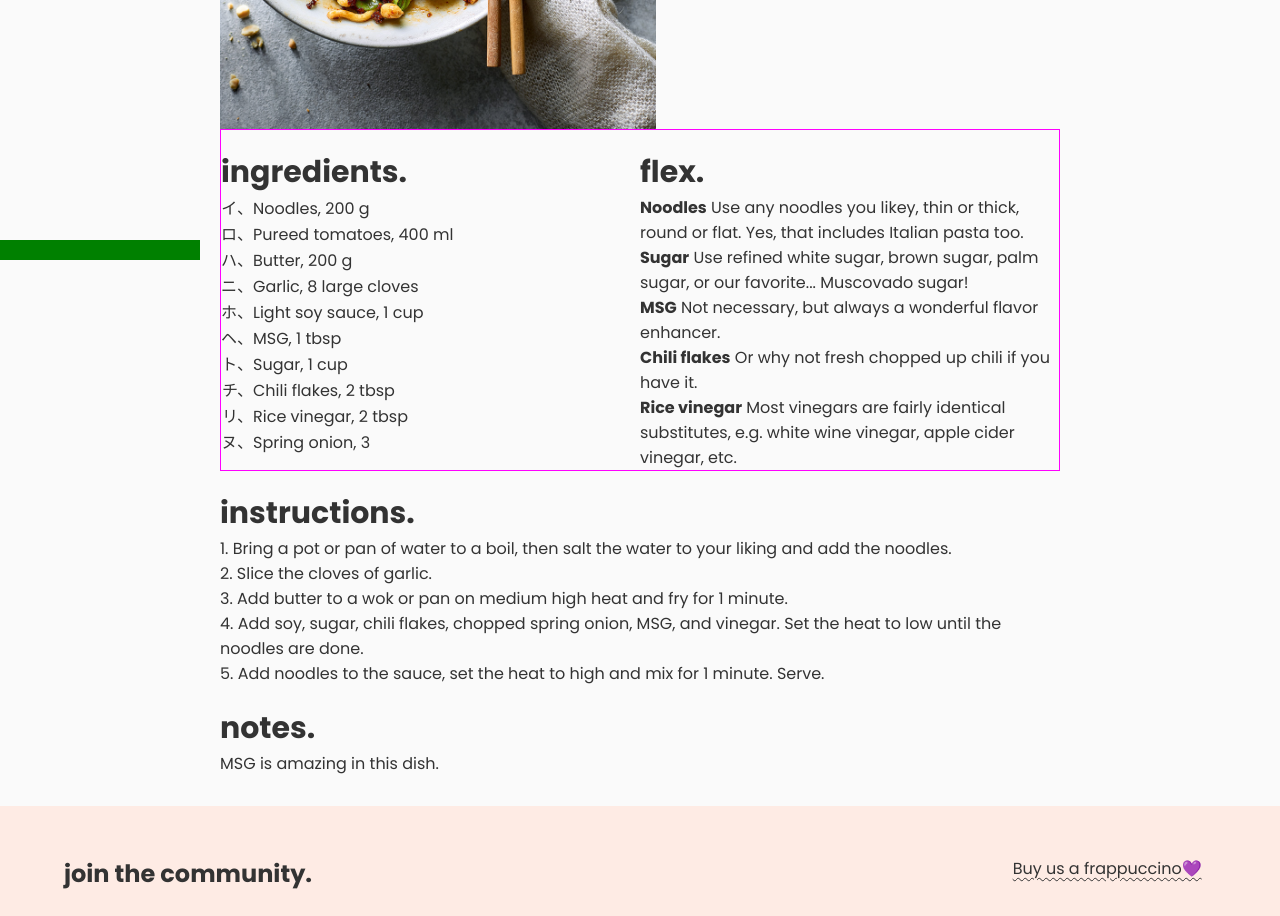
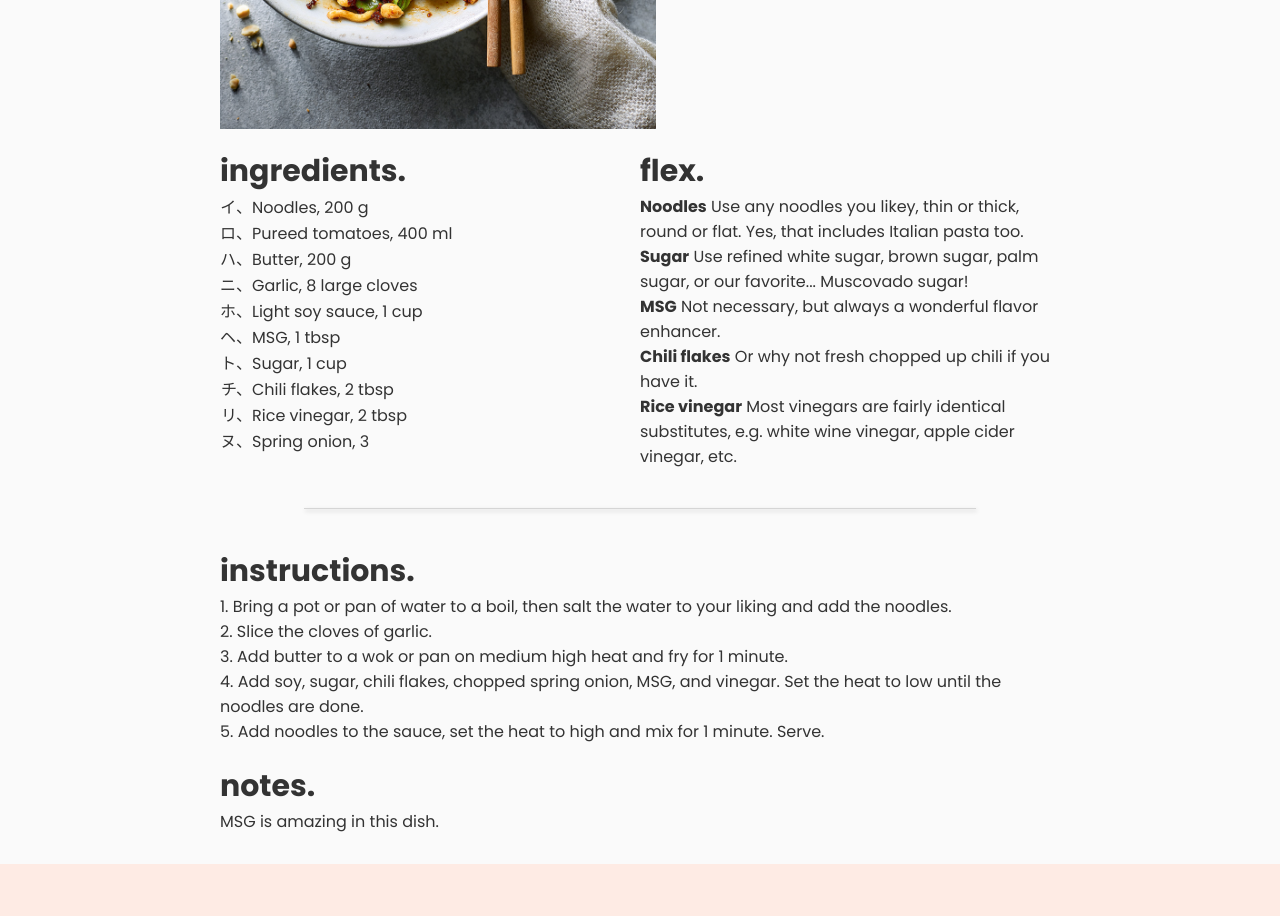
Before and after one commit to FredrikRidderfalk/let-me-feed-you, an Angular app: page /recipe in a window 1280 px wide. Shown: the part 540-1456 px from the top of the page. Built offline with nearby package versions, Linux system fonts and the light colour scheme.

Commit message:
add divider

```diff
--- a/src/app/components/recipe/recipe.component.sass
+++ b/src/app/components/recipe/recipe.component.sass
@@ -63,18 +63,23 @@ h2
     // Ingredients-flex
     .container__ingredients-flex
         display: flex
-        border: 1px solid magenta
+        position: relative
         &::before
             content: ""
-            bottom: 0
-            left: 0
+            bottom: -40px
+            left: 50%
+            transform: translateX(-50%)
             position: absolute
-            width: 200px
-            height: 20px
-            color: magenta
-            background-color: green
+            width: 80%
+            height: 1px
+            background-color: rgba(0, 0, 0, 0.15)
+            box-shadow: 1px 2px 4px rgba(0, 0, 0, 0.25)
     .container__ingredients, .container__flex
         width: 50%
+
+    // Instructions
+    .container__instructions
+        margin-top: rem(80)
 
 @media screen and (min-width: 1366px)
     .recipe-img
```
